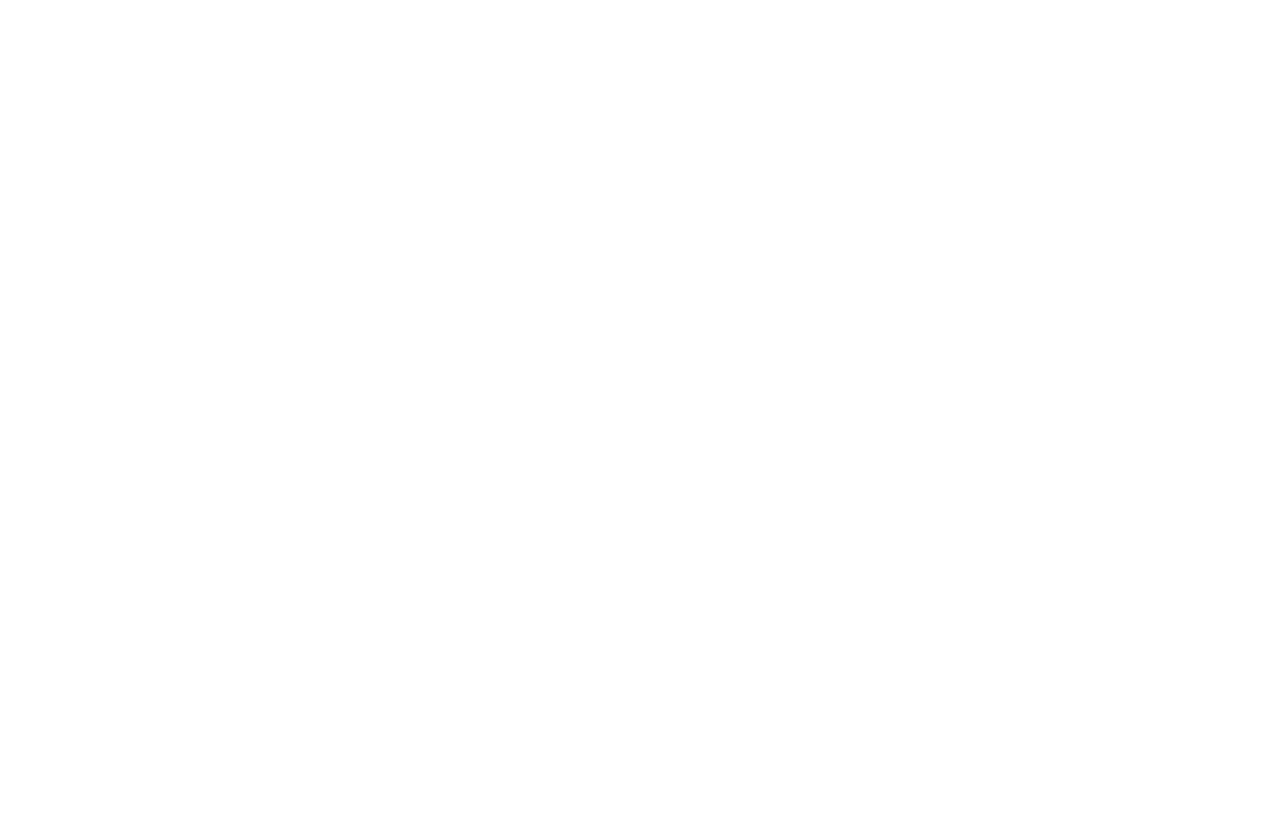
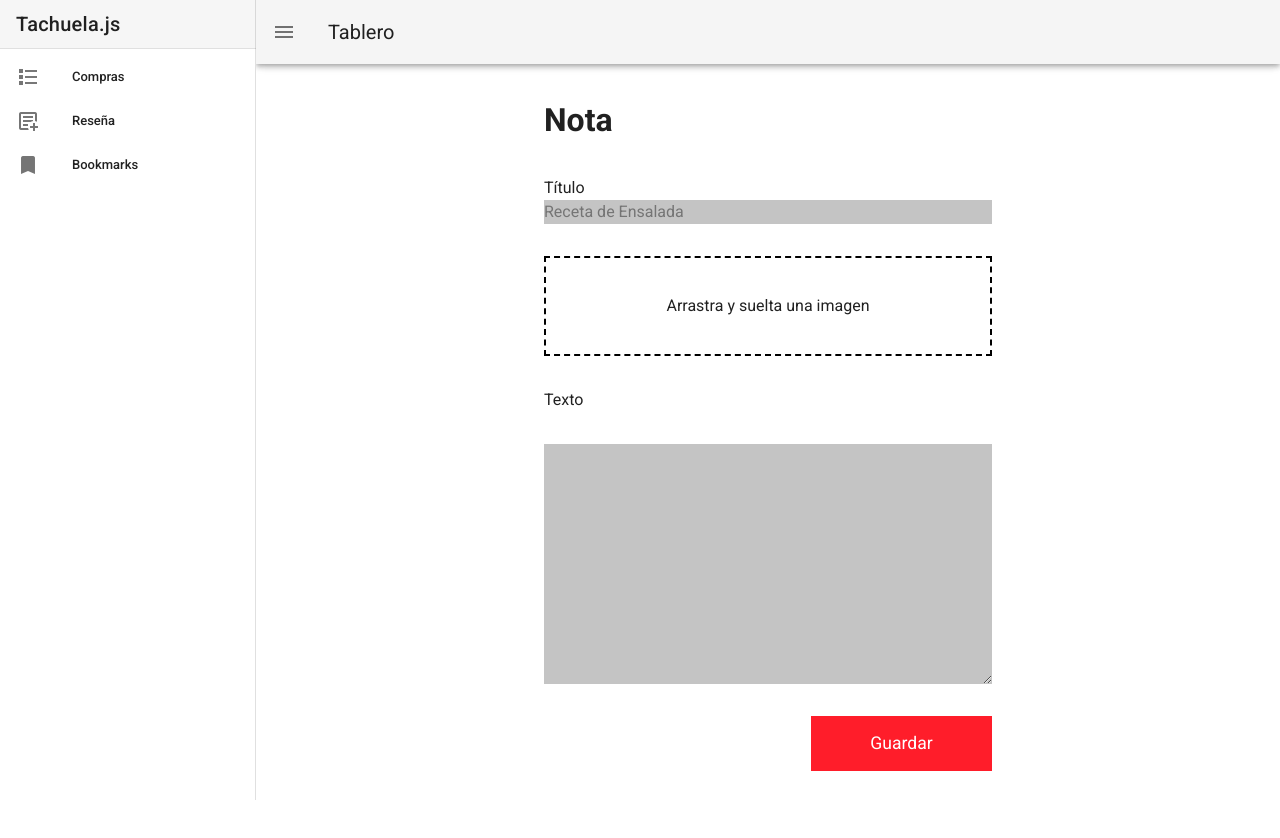
Before and after one commit to r2abreu/Tachuela.js, a Vue app: page /dashboard/note in a window 1280 px wide. Shown: the top 838 px of the page. Before the commit the page ends 800 px from the top, so only its background shows below. Built offline with nearby package versions, Linux system fonts and the light colour scheme.

Commit message:
Add views for new entry

```diff
--- /dev/null
+++ b/src/components/Dropzone.vue
@@ -0,0 +1,36 @@
+<template>
+  <div class="dropzone">
+    <input type="file" />
+    <span>Arrastra y suelta una imagen</span>
+  </div>
+</template>
+
+<script>
+export default {
+  name: "Dropzone",
+};
+</script>
+
+<style lang="scss" scoped>
+.dropzone {
+  width: 100%;
+  height: 100px;
+  position: relative;
+  border: 2px dashed #000;
+  display: flex;
+  justify-content: center;
+  align-items: center;
+
+  span {
+    margin: 0;
+  }
+
+  input {
+    position: absolute;
+    opacity: 0;
+    width: 100%;
+    height: 100%;
+    margin: 0;
+  }
+}
+</style>
--- /dev/null
+++ b/src/components/FormText.vue
@@ -0,0 +1,43 @@
+<template>
+  <input
+    type="text"
+    :id="id"
+    :placeholder="placeholder"
+    :value="value"
+    :required="required"
+    @input="updateValue($event.target.value)"
+  >
+</template>
+
+<script>
+export default {
+  name: "FormText",
+  props: {
+    id: {
+      type: String,
+      required: true,
+    },
+    value: {
+      type: String,
+    },
+    required: {
+      type: Boolean,
+      default: false,
+    },
+    placeholder: {
+      type: String,
+    },
+  },
+  methods: {
+    updateValue(value) {
+      this.$emit("input", value);
+    },
+  },
+};
+</script>
+
+<style lang="scss" scoped>
+input[type="text"] {
+  background-color: #c4c4c4;
+}
+</style>
--- /dev/null
+++ b/src/components/FormTextarea.vue
@@ -0,0 +1,23 @@
+<template>
+
+  <textarea
+    name="body"
+    id="bodby"
+    cols="30"
+    rows="10"
+  ></textarea>
+
+</template>
+
+<script>
+export default {
+  name: "FormTextarea",
+};
+</script>
+
+<style lang="scss" scoped>
+textarea {
+  background-color: #c4c4c4;
+  width: 100%;
+}
+</style>
--- a/src/router/index.js
+++ b/src/router/index.js
@@ -3,6 +3,9 @@
 import Home from '../views/Home.vue';
 import Dashboard from '../views/Dashboard.vue';
 import NewEntry from '../views/NewEntry.vue';
+import Bookmark from '../views/Bookmark.vue';
+import List from '../views/List.vue';
+import Note from '../views/Note.vue';
 
 Vue.use(VueRouter);
 
@@ -23,10 +26,33 @@
 	{
 		path: '/dashboard',
 		name: 'Dashboard',
-		components: {
-			default: Dashboard,
-			a: NewEntry
-		}
+		component: Dashboard,
+		children: [
+			{
+				path: 'new',
+				components: {
+					new: NewEntry
+				}
+			},
+			{
+				path: 'note',
+				components: {
+					note: Note
+				}
+			},
+			{
+				path: 'bookmark',
+				components: {
+					bookmark: Bookmark
+				}
+			},
+			{
+				path: 'list',
+				components: {
+					list: List
+				}
+			}
+		]
 	}
 ];
 
--- /dev/null
+++ b/src/views/Bookmark.vue
@@ -0,0 +1,9 @@
+<template>
+  <h1>Bookmark view</h1>
+</template>
+
+<script>
+export default {
+  name: "Bookmark",
+};
+</script>
--- a/src/views/Dashboard.vue
+++ b/src/views/Dashboard.vue
@@ -47,7 +47,10 @@
     </v-app-bar>
 
     <v-main>
-      <router-view name="a"></router-view>
+      <router-view name="new"></router-view>
+      <router-view name="note"></router-view>
+      <router-view name="bookmark"></router-view>
+      <router-view name="list"></router-view>
     </v-main>
   </v-app>
 </template>
--- a/src/views/Home.vue
+++ b/src/views/Home.vue
@@ -4,7 +4,7 @@
     <p>Organiza tus ideas, bookmarks, listas y más.</p>
     <div>
       <navigation-button
-        to="/dashboard"
+        to="/dashboard/new"
         danger="danger"
       >
         Empezar
@@ -44,6 +44,6 @@
 div {
   display: flex;
   justify-content: space-between;
-  width: 30%;
+  max-width: 392px;
 }
 </style>
--- /dev/null
+++ b/src/views/List.vue
@@ -0,0 +1,9 @@
+<template>
+  <h1>List view</h1>
+</template>
+
+<script>
+export default {
+  name: "List",
+};
+</script>
--- a/src/views/NewEntry.vue
+++ b/src/views/NewEntry.vue
@@ -1,9 +1,9 @@
 <template>
   <main>
     <h1>Insertar nueva</h1>
-    <navigation-button to="/note">Nota</navigation-button>
-    <navigation-button to="/bookmark">Bookmark</navigation-button>
-    <navigation-button to="/list">Lista</navigation-button>
+    <navigation-button to="/dashboard/note">Nota</navigation-button>
+    <navigation-button to="/dashboard/bookmark">Bookmark</navigation-button>
+    <navigation-button to="/dashboard/list">Lista</navigation-button>
   </main>
 </template>
 
@@ -20,4 +20,20 @@
 
 
 <style lang="scss" scoped>
+main {
+  width: 50%;
+  margin: auto;
+
+  h1,
+  a {
+    margin-bottom: 1.5em;
+  }
+
+  a {
+    display: block;
+    width: 100%;
+    border-radius: 0.5em;
+    font-size: 1.5em;
+  }
+}
 </style>
--- /dev/null
+++ b/src/views/Note.vue
@@ -0,0 +1,78 @@
+<template>
+  <main>
+    <h1>Nota</h1>
+    <form @submit.prevent="onSubmit">
+      <label for="title">Título</label>
+      <form-text
+        v-model="title"
+        id="title"
+        placeholder="Receta de Ensalada"
+        value="value"
+        :required="true"
+      />
+      <dropzone />
+      <label for="body">Texto</label>
+      <form-textarea />
+      <input
+        type="submit"
+        value="Guardar"
+      />
+    </form>
+  </main>
+</template>
+
+<script>
+import Dropzone from "../components/Dropzone.vue";
+import FormTextarea from "../components/FormTextarea.vue";
+import FormText from "../components/FormText.vue";
+export default {
+  data() {
+    return {
+      title: "",
+    };
+  },
+  components: { Dropzone, FormText, FormTextarea },
+  name: "List",
+  methods: {
+    onSubmit() {
+      console.log(this.title);
+    },
+  },
+};
+</script>
+
+
+<style lang="scss" scoped>
+main {
+  width: 50%;
+  margin: auto;
+}
+form {
+  margin-top: 2em;
+  display: flex;
+  flex-direction: column;
+
+  * + * {
+    margin-bottom: 2em;
+  }
+}
+
+input[type="submit"] {
+  text-decoration: none;
+  border: 2px solid transparent;
+  color: #fff;
+  background-color: #ff1d2a;
+  padding: 0.7em 1.5em;
+  width: 181px;
+  margin-left: auto;
+  text-align: center;
+  font-size: 1.1em;
+  transition: all 0.2s ease-in;
+
+  &:hover {
+    transform: translateY(-5px);
+    box-shadow: 0px 5px 15px 2px rgba(0, 0, 0, 0.38);
+    border-radius: 0.5em;
+  }
+}
+</style>
```
